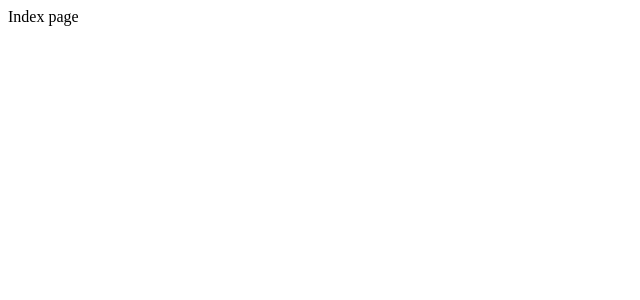
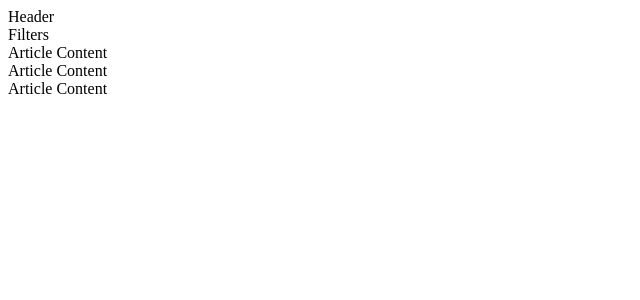
Before and after one commit to mateuszkocz/news-app, a React (Create React App) app: page / in a window 1280 px wide. Shown: the top 300 px of the page, without its empty margins (0-640 px from the left). Built offline with nearby package versions, Linux system fonts and the light colour scheme.

Commit message:
Add initial components structure

```diff
--- a/src/Routes.tsx
+++ b/src/Routes.tsx
@@ -7,7 +7,7 @@ function Routes() {
   return (
     <Router>
       <Route path="/" exact component={Index}/>
-      <Route path="/article/:articleId/" component={Article}/>
+      <Route path="/articles/:articleId/" component={Article}/>
     </Router>
   )
 }
--- /dev/null
+++ b/src/components/ArticleContent.tsx
@@ -0,0 +1,11 @@
+import React from 'react'
+
+function ArticleContent() {
+  return (
+    <div>
+      Article Content
+    </div>
+  )
+}
+
+export default ArticleContent
--- /dev/null
+++ b/src/components/ArticlesList.tsx
@@ -0,0 +1,16 @@
+import React from 'react'
+import ArticleContent from './ArticleContent'
+
+function ArticlesList() {
+  return (
+    <div>
+      {
+        [1, 2, 3].map(item => (
+          <ArticleContent/>
+        ))
+      }
+    </div>
+  )
+}
+
+export default ArticlesList
--- /dev/null
+++ b/src/components/Filters.tsx
@@ -0,0 +1,11 @@
+import React from 'react'
+
+function Filters() {
+  return (
+    <div>
+      Filters
+    </div>
+  )
+}
+
+export default Filters
--- /dev/null
+++ b/src/components/Header.tsx
@@ -0,0 +1,11 @@
+import React from 'react'
+
+function Header() {
+  return (
+    <div>
+      Header
+    </div>
+  )
+}
+
+export default Header
--- /dev/null
+++ b/src/components/LinkToArticles.tsx
@@ -0,0 +1,11 @@
+import React from 'react'
+
+function LinkToArticles() {
+  return (
+    <div>
+      Link to articles
+    </div>
+  )
+}
+
+export default LinkToArticles
--- /dev/null
+++ b/src/components/Page.tsx
@@ -0,0 +1,11 @@
+import React from 'react'
+
+function Page({children}: any) {
+  return (
+    <div>
+      {children}
+    </div>
+  )
+}
+
+export default Page
--- a/src/pages/Article.tsx
+++ b/src/pages/Article.tsx
@@ -1,8 +1,15 @@
 import React from 'react'
+import ArticleContent from '../components/ArticleContent'
+import Header from '../components/Header'
+import LinkToArticles from '../components/LinkToArticles'
 
 function Article() {
   return (
-    <div>Article page</div>
+    <div>
+      <Header/>
+      <LinkToArticles/>
+      <ArticleContent/>
+    </div>
   )
 }
 
--- a/src/pages/Index.tsx
+++ b/src/pages/Index.tsx
@@ -1,8 +1,16 @@
 import React from 'react'
+import ArticlesList from '../components/ArticlesList'
+import Filters from '../components/Filters'
+import Header from '../components/Header'
+import Page from '../components/Page'
 
 function Index() {
   return (
-    <div>Index page</div>
+    <Page>
+      <Header/>
+      <Filters/>
+      <ArticlesList/>
+    </Page>
   )
 }
 
```
Also changed, not shown: src/components/ArticlePreview.tsx (added, +11 -0 lines).
